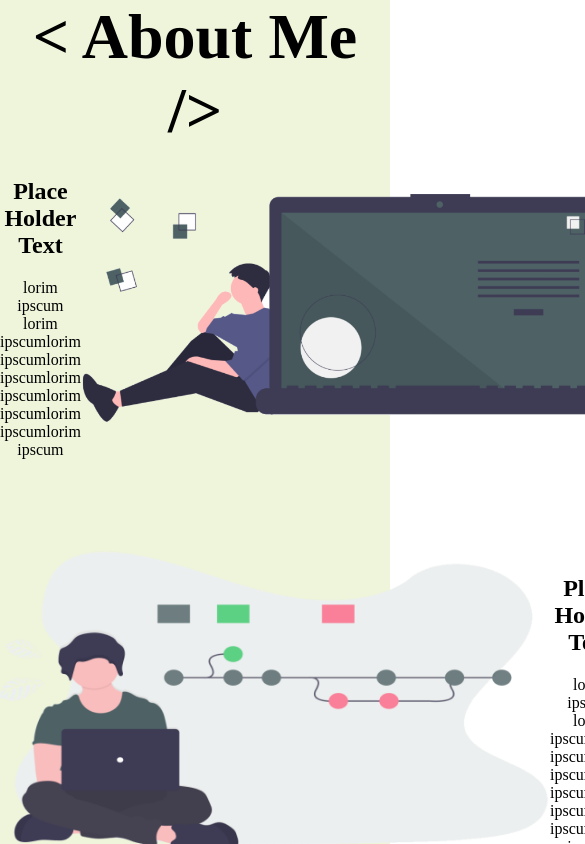
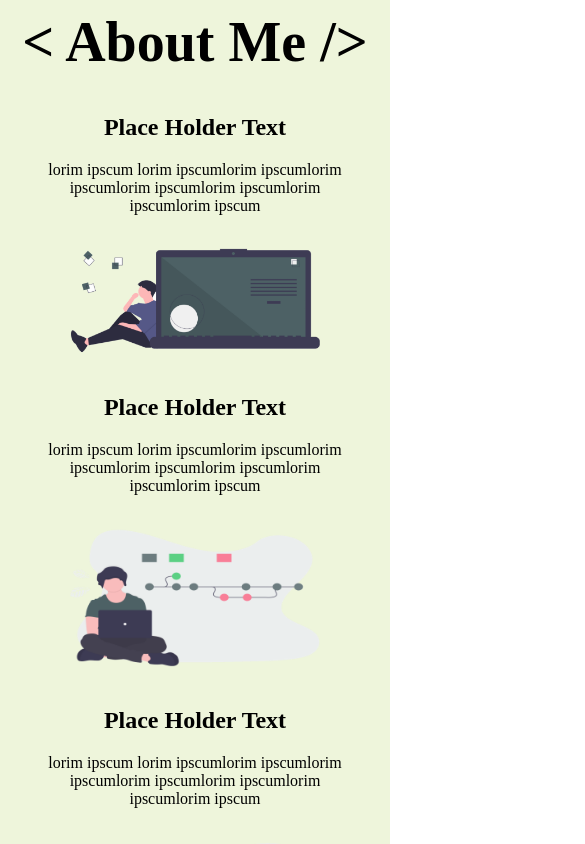
Before and after one commit to nicholsk18/portfolio, a Next.js app: page /about in a window 390 px wide. Shown: the top 844 px of the page, 585 px wide, since content can reach past the window. Built offline with nearby package versions, Linux system fonts and the light colour scheme.

Commit message:
working on about section, twiking height

```diff
--- a/public/assets/css/about.module.css
+++ b/public/assets/css/about.module.css
@@ -1,13 +1,52 @@
 .about_container {
+  margin-top: 4rem;
+}
+.about_section {
   display: flex;
   flex-direction: row;
-  justify-content: space-around;
+  justify-content: space-evenly;
+  margin-top: 1rem;
 }
 .about_text {
   text-align: center;
-  width: 550px;
+  width: 500px;
+  margin: auto 0;
+}
+.about_img {
+  width: 400px;
   margin: auto 0;
 }
 .about_img img {
-  width: 550px;
+  width: 100%;
 }
+
+@media only screen and (max-width: 1024px) {
+  .about_section {
+    flex-direction: column;
+    margin: 3.5rem;
+  }
+  .reverse {
+    flex-direction: column-reverse;
+  }
+  .about_text {
+    margin: 0 auto 1rem;
+  }
+  .about_img {
+    margin: 0 auto;
+  }
+}
+@media only screen and (max-width: 768px) {
+  .about_container {
+    margin-top: 1rem;
+  }
+  .about_section {
+    margin: 1rem;
+  }
+  .about_text {
+    width: 300px;
+    max-width: 0 auto;
+  }
+  .about_img {
+    width: 250px;
+  }
+}
--- a/public/assets/css/home.module.css
+++ b/public/assets/css/home.module.css
@@ -17,10 +17,10 @@
   margin: 0 auto;
   text-align: center;
 }
-.mobile_placeholder{
+.mobile_placeholder {
   display: none;
 }
-@media only screen and (max-width: 687px) {
+@media only screen and (max-width: 767px) {
   .mobile_placeholder {
     display: block;
     font-size: 2rem;
--- a/public/assets/css/index.css
+++ b/public/assets/css/index.css
@@ -10,7 +10,8 @@ body {
   padding: 0;
   font-size: 1rem;
 }
-@media only screen and (max-width: 687px) {
+
+@media only screen and (max-width: 768px) {
   img {
     width: 100%;
   }
--- a/public/assets/css/layout.module.css
+++ b/public/assets/css/layout.module.css
@@ -9,13 +9,16 @@
   background-color: #eef5db;
   width: 100%;
   height: 100vh;
-  /* display: flex; */
-  /* align-items: center; */
 }
 
 /* PAGE TITLE */
 #page_title {
   font-size: 4rem;
-  margin: 0;
+  margin: 10px 0 20px;
   text-align: center;
 }
+@media only screen and (max-width: 768px) {
+  #page_title {
+    font-size: 3.5rem;
+  }
+}
--- a/public/assets/css/nav.module.css
+++ b/public/assets/css/nav.module.css
@@ -4,8 +4,6 @@
 #navbar {
   background-color: #4f6367;
   width: 300px;
-  /* height: auto; */
-  height: 100vh;
   text-align: center;
 }
 #nav_title {
--- a/src/pages/about.jsx
+++ b/src/pages/about.jsx
@@ -3,6 +3,8 @@ import Layout from '../components/Layout'
 import PageHeader from '../components/PageHeader'
 import {
   about_container,
+  about_section,
+  reverse,
   about_img,
   about_text,
 } from '../../public/assets/css/about.module.css'
@@ -16,6 +18,7 @@ const About = () => {
       <PageHeader text="About Me" />
 
       <div className={about_container}>
+        <div className={about_section}>
           <div className={about_text}>
             <h2>Place Holder Text</h2>
             <p>
@@ -29,7 +32,7 @@ const About = () => {
           </div>
         </div>
 
-      <div className={about_container}>
+        <div className={`${about_section} ${reverse}`}>
           <div className={about_img}>
             <img src="/assets/images/version_control-no-bg.png" alt="" />
           </div>
@@ -42,7 +45,7 @@ const About = () => {
           </div>
         </div>
 
-      <div className={about_container}>
+        <div className={about_section}>
           <div className={about_text}>
             <h2>Place Holder Text</h2>
             <p>
@@ -55,6 +58,7 @@ const About = () => {
             <img src="/assets/images/programming-no-bg.png" alt="" />
           </div>
         </div>
+      </div>
     </Layout>
   )
 }
```
Also changed, not shown: public/assets/images/thinking-no-bg.png, public/assets/images/version_control-no-bg.png. Lines whose indentation alone changed are shown as unchanged.
